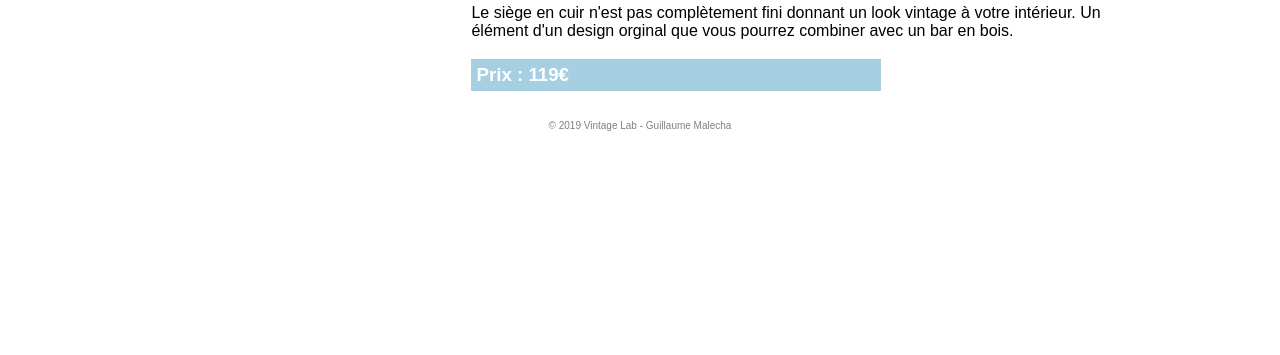
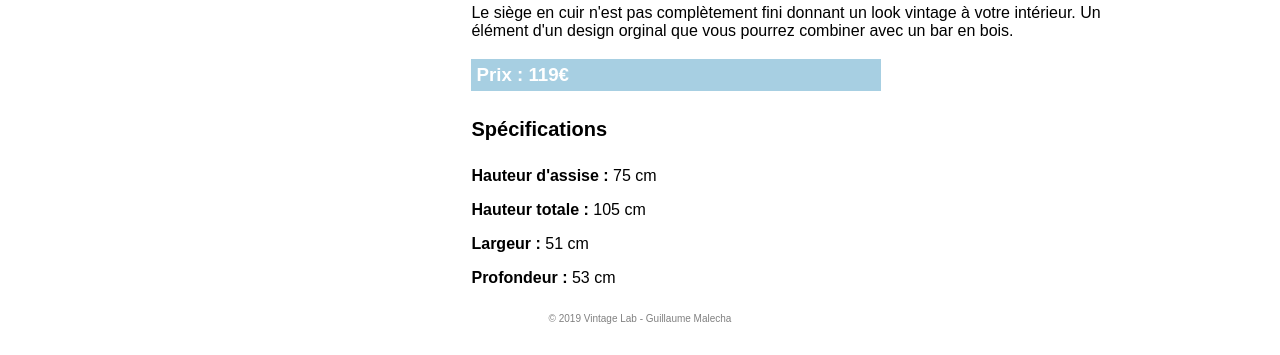
Before and after one commit to GuillaumeMalecha/vintage-lab, a website: page bombay.html in a window 1280 px wide. Shown: the part 445-800 px from the top of the page. Drawn offline with Linux system fonts and the light colour scheme.

Commit message:
updated spec

```diff
--- a/bombay.html
+++ b/bombay.html
@@ -44,6 +44,11 @@
                 <h2>Chaise de bar industrielle en cuir marron</h2>
                 <p>Le siège en cuir n'est pas complètement fini donnant un look vintage à votre intérieur. Un élément d'un design orginal que vous pourrez combiner avec un bar en bois.</p>
                 <h3>Prix : 119€</h3>
+                <h4>Spécifications</h4>
+                <p><b>Hauteur d'assise :</b> 75 cm</p>
+                <p><b>Hauteur totale :</b> 105 cm</p>
+                <p><b>Largeur :</b> 51 cm</p>
+                <p><b>Profondeur :</b> 53 cm</p>
             </section>
         </main>
         <footer>
--- a/scss/styles.scss
+++ b/scss/styles.scss
@@ -286,6 +286,9 @@ img {
     width: 40rem;
     padding: 5px;
   }
+  h4 {
+    font-size: 2rem;
+  }
 }
 
 .map {
```
Also changed, not shown: kimab.html (+6 -0 lines), css/styles.css.
